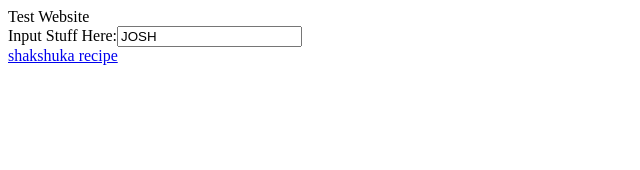
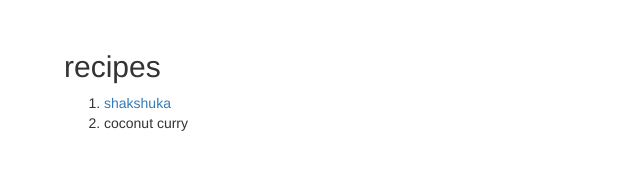
Before and after one commit to a-rosenberg/a-rosenberg.github.io, a plain HTML site: page index.html in a window 1280 px wide. Shown: the whole page, without its empty margins (0-640 px from the left). Drawn offline with nearby package versions, Linux system fonts and the light colour scheme.

Commit message:
fun styling

```diff
--- /dev/null
+++ b/css/main.css
@@ -0,0 +1,5 @@
+#main {
+     background-color: #FFFFFF;
+     width: 90%;
+     margin: 50px auto;
+     }
--- a/css/recipes.css
+++ b/css/recipes.css
@@ -2,3 +2,8 @@
   width: 90%;     /* specify a width! */
   margin: 0 auto; /* center */
 }
+
+#description {
+	font-size: 85%;
+	color: #a9a9a9;
+}
--- a/index.html
+++ b/index.html
@@ -3,11 +3,20 @@
 <head>
 	<title>Aaron Rosenberg</title>
 	<link rel="icon" type="image/png" href="img/icon.png"/>
+	<link rel="stylesheet" href="https://maxcdn.bootstrapcdn.com/bootstrap/3.3.7/css/bootstrap.min.css">
+	<link rel="stylesheet" type="text/css" href="css/main.css">
 </head>
 <body>
 <script type="text/javascript" src="code.js"></script>
-Test Website<br>
-Input Stuff Here:<input type="text" name="yourName" value="JOSH"><br>
-<a href="recipes/shakshuka.html">shakshuka recipe</a>
+<div id="main">
+	<div id="recipes">
+		<h2>recipes</h2>
+		<ol>
+			<li><a href="recipes/shakshuka.html">shakshuka</a></li>
+			<li>coconut curry</li>
+		</ol>
+	</div>
+</div>
+
 </body>
 </html>
```
Also changed, not shown: recipes/shakshuka.html (+6 -0 lines).
